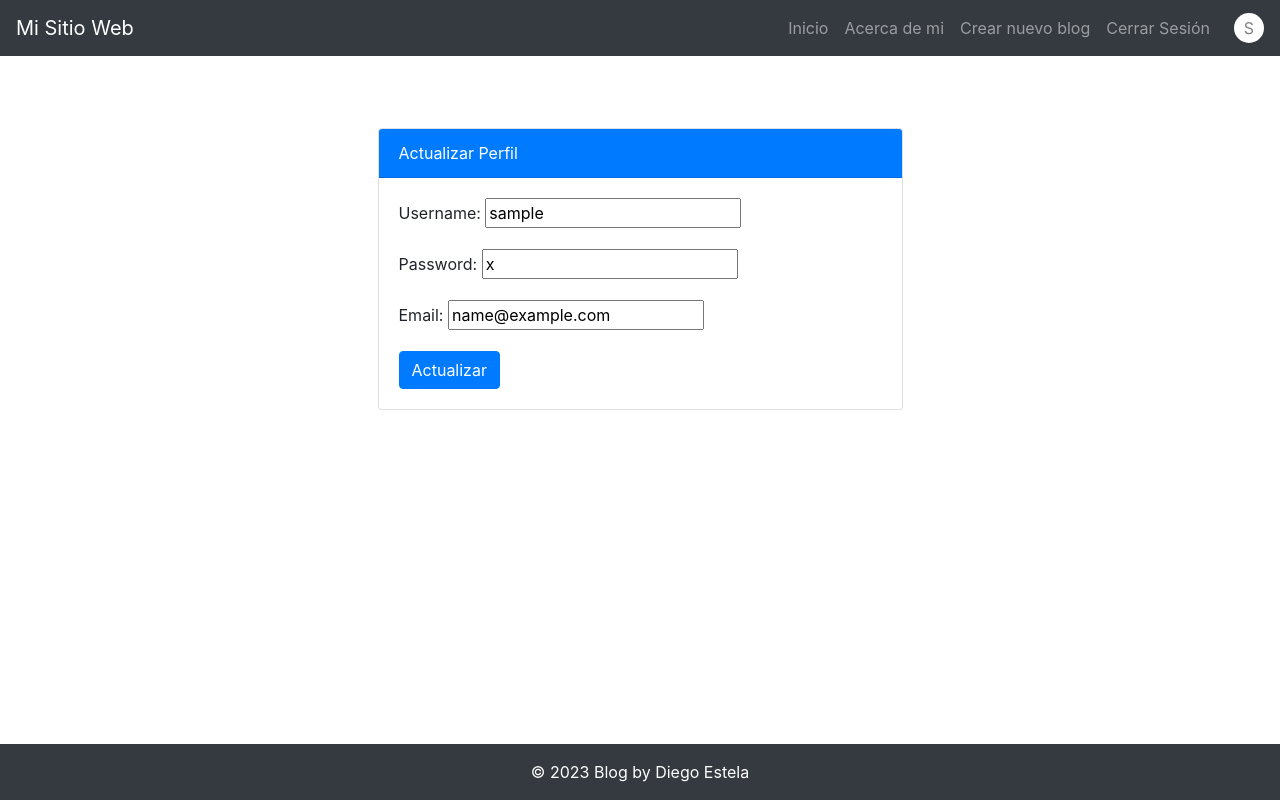
After one commit to DiegoEstela/entrega-final_python, a Django app: page /pages/update_profile/ in a window 1280 px wide. The commit adds this page. Run offline with Django 4.2, Linux system fonts and the light colour scheme; a user stored in the database is signed in; tables that the repository leaves empty hold one stand-in row (values such as "Sample post"); some libraries are stand-ins or nearby versions.

Commit message:
finish app

```diff
--- a/blogapp/forms.py
+++ b/blogapp/forms.py
@@ -1,7 +1,7 @@
 from django.contrib.auth.forms import UserCreationForm
 from django.contrib.auth.models import User
 from django import forms
-from .models import Blog
+from .models import Blog, UserProfile
 
 
 class CustomUserCreationForm(UserCreationForm):
@@ -22,3 +22,9 @@ class BlogForm(forms.ModelForm):
     class Meta:
         model = Blog
         fields = ['title', 'subtitle', 'body', 'image']
+
+
+class UserProfileUpdateForm(forms.ModelForm):
+    class Meta:
+        model = UserProfile
+        fields = ['username', 'password', 'email']
--- a/blogapp/templates/blogapp/base.html
+++ b/blogapp/templates/blogapp/base.html
@@ -88,11 +88,14 @@
           </li>
         </ul>
       </div>
-      <div class="username-box">
+      <a
+        class="username-box"
+        href="{% if user.is_authenticated %}{% url 'update_profile' %}{% else %}#{% endif %}"
+      >
         {% if user.is_authenticated %} {% if user.username %}
         {{user.username|first|upper}} {% else %} &nbsp; {% endif %} {% else %}
         &nbsp; {% endif %}
-      </div>
+      </a>
     </nav>
 
     <div class="container mt-4 content">{% block content %} {% endblock %}</div>
--- /dev/null
+++ b/blogapp/templates/registration/update_profile.html
@@ -0,0 +1,17 @@
+{% extends "blogapp/base.html" %} {% block content %}
+<div class="container">
+  <div class="row justify-content-center">
+    <div class="col-md-6">
+      <div class="card mt-5">
+        <div class="card-header bg-primary text-white">Actualizar Perfil</div>
+        <div class="card-body">
+          <form method="post">
+            {% csrf_token %} {{ form.as_p }}
+            <button type="submit" class="btn btn-primary">Actualizar</button>
+          </form>
+        </div>
+      </div>
+    </div>
+  </div>
+</div>
+{% endblock %}
--- a/blogapp/urls.py
+++ b/blogapp/urls.py
@@ -1,5 +1,5 @@
 from django.urls import path
-from blogapp.views import signup, login_view, create_blog, blog_list, blog_detail, about_me
+from blogapp.views import signup, login_view, create_blog, blog_list, blog_detail, about_me, update_user_profile
 from django.contrib.auth import views as auth_views
 
 urlpatterns = [
@@ -10,4 +10,5 @@ urlpatterns = [
     path('pages/', blog_list, name='blog_list'),
     path('pages/<int:blog_id>/', blog_detail, name='blog_detail'),
     path('create/', create_blog, name='create_blog'),
+    path('update_profile/', update_user_profile, name='update_profile'),
 ]
--- a/blogapp/views.py
+++ b/blogapp/views.py
@@ -1,10 +1,11 @@
 from django.shortcuts import render, get_object_or_404, redirect
-from .forms import CustomUserCreationForm, LoginForm, BlogForm
+from .forms import CustomUserCreationForm, LoginForm, BlogForm, UserProfileUpdateForm
 from django.contrib.auth import login
 from .models import Blog, UserProfile
 from django.contrib.auth.decorators import login_required
 from django.contrib import messages
 from django.contrib.auth.models import User
+from django.urls import reverse_lazy
 
 
 def home(request):
@@ -78,3 +79,19 @@ def create_blog(request):
         form = BlogForm()
 
     return render(request, 'blogapp/create_blog.html', {'form': form})
+
+
+@login_required
+def update_user_profile(request):
+    if request.method == 'POST':
+        form = UserProfileUpdateForm(
+            request.POST, instance=request.user.userprofile)
+
+        if form.is_valid():
+            form.save()
+            return redirect(reverse_lazy('home'))
+
+    else:
+        form = UserProfileUpdateForm(instance=request.user.userprofile)
+
+    return render(request, 'registration/update_profile.html', {'form': form})
```
Also changed, not shown: media/blog_images/tux.jpg (deleted).
